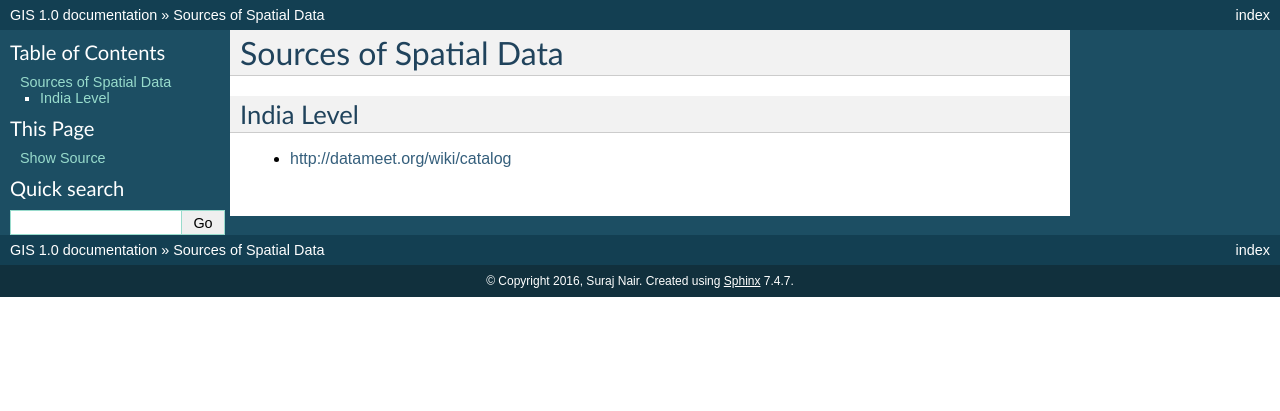
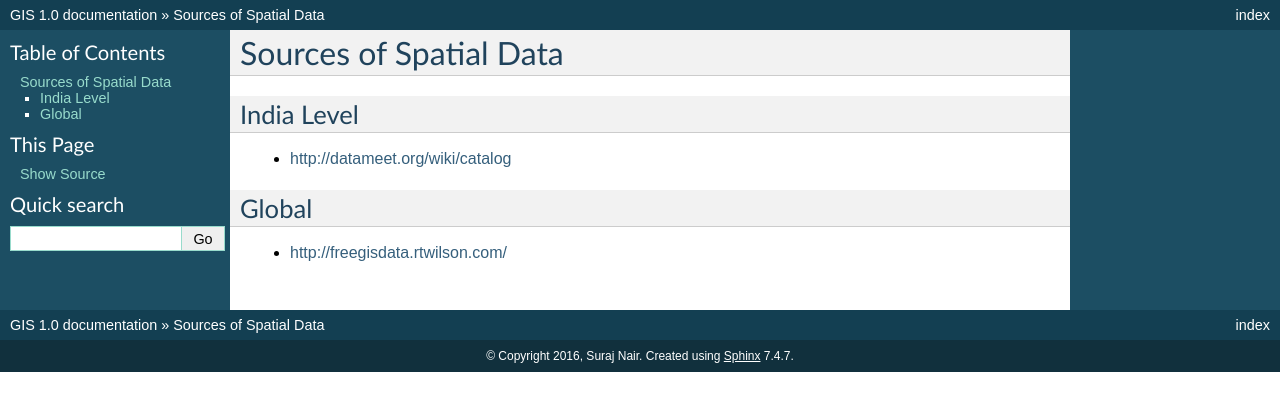
Before and after one commit to Suraj2611/GIS, a Sphinx documentation site: the page built from docs/domains.rst, in a window 1280 px wide. Shown: the top 411 px of the page. Built offline with Sphinx 7.4.7, drawn with Linux system fonts in a browser that asks for light colours; pages that are not in the unit, such as notebooks, are missing from menus.

Commit message:
Update domains.rst

```diff
--- a/docs/domains.rst
+++ b/docs/domains.rst
@@ -4,3 +4,8 @@ Sources of Spatial Data
 India Level
 ___________
 - `<http://datameet.org/wiki/catalog>`_
+
+Global
+______
+
+- `<http://freegisdata.rtwilson.com/>`_
```
